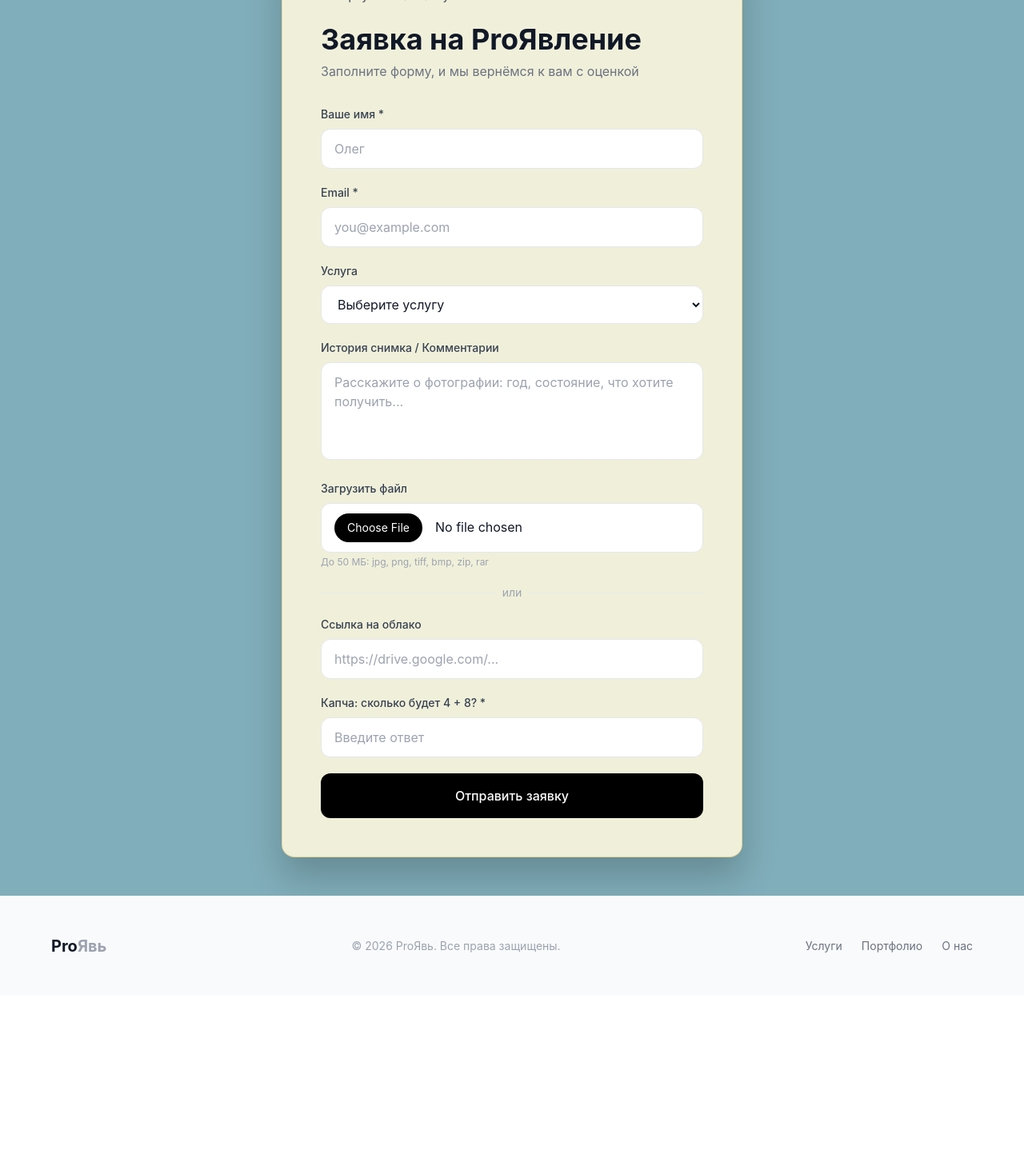
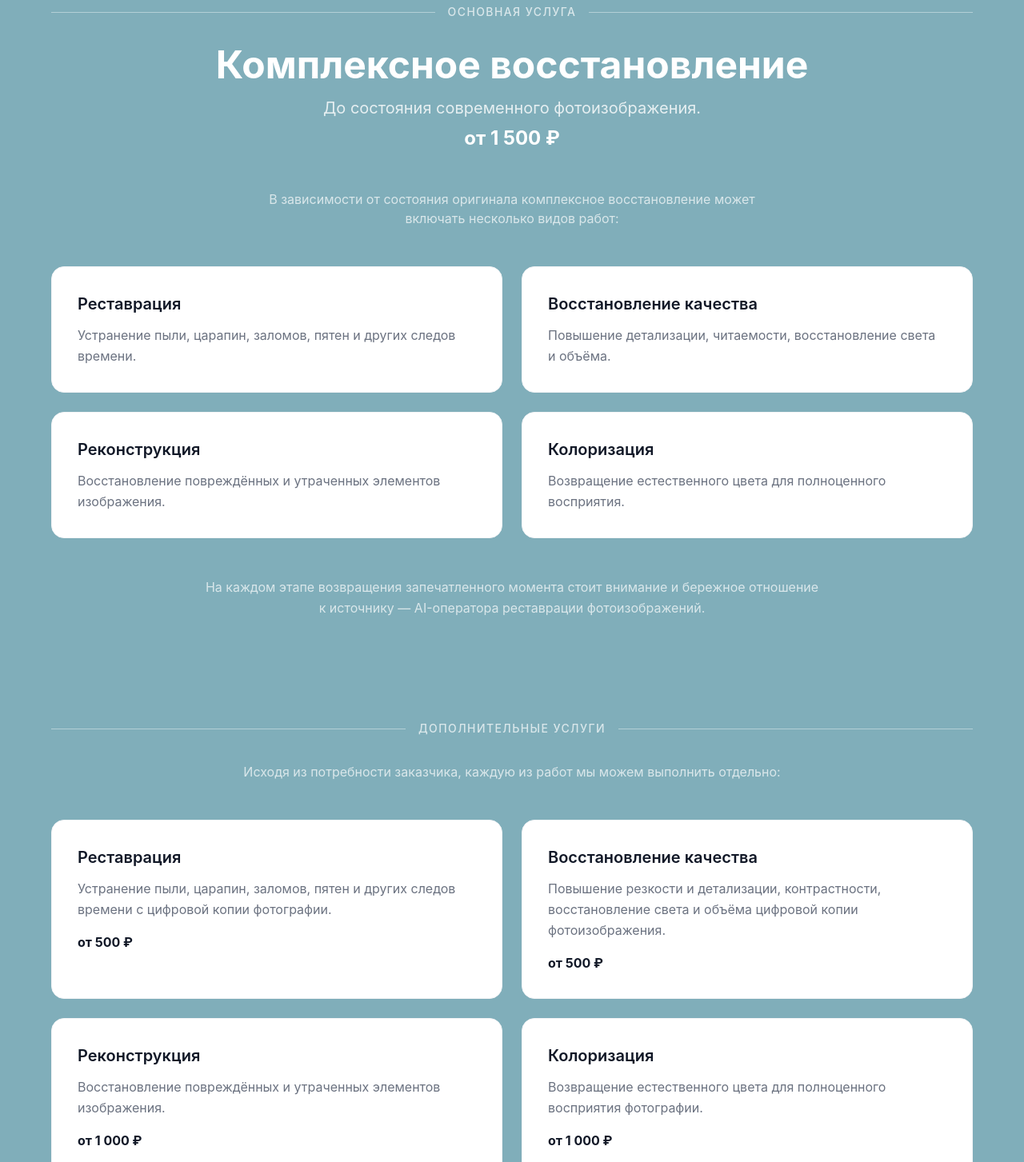
Before and after one commit to proyavi-art/site-proyavi-art, a Next.js app: page /uslugi in a window 1280 px wide. Shown: the part 180-1633 px from the top of the page at 80% size. Before the commit the page ends 1425 px from the top, so only its background shows below. Built offline with nearby package versions, Linux system fonts and the light colour scheme.

Commit message:
блок с описанием услуг

```diff
--- a/app/uslugi/page.tsx
+++ b/app/uslugi/page.tsx
@@ -62,16 +62,125 @@ export default function Uslugi() {
   }
 
   return (
-    <div className="min-h-screen bg-[#80AEBA] flex items-center justify-center px-4 py-12">
-      <div className="w-full max-w-xl bg-[#F0F0DA] rounded-2xl p-8 md:p-12 shadow-[0_25px_45px_rgba(0,0,0,0.2)] border border-[rgba(212,175,55,0.4)]">
+    <div className="min-h-screen bg-[#80AEBA]">
+      {/* Навигация */}
+      <div className="max-w-6xl mx-auto px-4 pt-8">
         <Link
           href="/"
-          className="inline-block mb-6 text-gray-600 hover:text-black transition-colors text-sm font-medium"
+          className="inline-block text-gray-700 hover:text-black transition-colors text-sm font-medium"
         >
           ← Вернуться на главную
         </Link>
+      </div>
 
-        <h1 className="text-3xl md:text-4xl font-bold text-gray-900 mb-2">Заявка на ProЯвление</h1>
+      {/* ОСНОВНАЯ УСЛУГА */}
+      <section className="py-16 px-4">
+        <div className="max-w-6xl mx-auto">
+          <div className="flex items-center gap-4 mb-8">
+            <div className="flex-1 h-px bg-white/40" />
+            <span className="text-sm text-white/70 tracking-widest uppercase font-medium">Основная услуга</span>
+            <div className="flex-1 h-px bg-white/40" />
+          </div>
+
+          <div className="text-center mb-12">
+            <h1 className="text-4xl md:text-5xl font-bold text-white mb-4">Комплексное восстановление</h1>
+            <p className="text-xl text-white/80 mb-2">До состояния современного фотоизображения.</p>
+            <p className="text-2xl font-bold text-white">от 1 500 ₽</p>
+          </div>
+
+          <p className="text-center text-white/70 mb-12 max-w-2xl mx-auto">
+            В зависимости от состояния оригинала комплексное восстановление может включать несколько видов работ:
+          </p>
+
+          <div className="grid md:grid-cols-2 gap-6 mb-12">
+            <article className="bg-white p-8 rounded-2xl border border-gray-100 hover:shadow-lg transition-shadow">
+              <h3 className="text-xl font-semibold text-gray-900 mb-3">Реставрация</h3>
+              <p className="text-gray-500 leading-relaxed">
+                Устранение пыли, царапин, заломов, пятен и других следов времени.
+              </p>
+            </article>
+
+            <article className="bg-white p-8 rounded-2xl border border-gray-100 hover:shadow-lg transition-shadow">
+              <h3 className="text-xl font-semibold text-gray-900 mb-3">Восстановление качества</h3>
+              <p className="text-gray-500 leading-relaxed">
+                Повышение детализации, читаемости, восстановление света и объёма.
+              </p>
+            </article>
+
+            <article className="bg-white p-8 rounded-2xl border border-gray-100 hover:shadow-lg transition-shadow">
+              <h3 className="text-xl font-semibold text-gray-900 mb-3">Реконструкция</h3>
+              <p className="text-gray-500 leading-relaxed">
+                Восстановление повреждённых и утраченных элементов изображения.
+              </p>
+            </article>
+
+            <article className="bg-white p-8 rounded-2xl border border-gray-100 hover:shadow-lg transition-shadow">
+              <h3 className="text-xl font-semibold text-gray-900 mb-3">Колоризация</h3>
+              <p className="text-gray-500 leading-relaxed">
+                Возвращение естественного цвета для полноценного восприятия.
+              </p>
+            </article>
+          </div>
+
+          <p className="text-center text-white/70 max-w-3xl mx-auto leading-relaxed">
+            На каждом этапе возвращения запечатленного момента стоит внимание и бережное отношение к источнику — AI-оператора реставрации фотоизображений.
+          </p>
+        </div>
+      </section>
+
+      {/* ДОПОЛНИТЕЛЬНЫЕ УСЛУГИ */}
+      <section className="py-16 px-4">
+        <div className="max-w-6xl mx-auto">
+          <div className="flex items-center gap-4 mb-8">
+            <div className="flex-1 h-px bg-white/40" />
+            <span className="text-sm text-white/70 tracking-widest uppercase font-medium">Дополнительные услуги</span>
+            <div className="flex-1 h-px bg-white/40" />
+          </div>
+
+          <p className="text-center text-white/70 mb-12 max-w-2xl mx-auto">
+            Исходя из потребности заказчика, каждую из работ мы можем выполнить отдельно:
+          </p>
+
+          <div className="grid md:grid-cols-2 gap-6">
+            <article className="bg-white p-8 rounded-2xl border border-gray-100 hover:shadow-lg transition-shadow">
+              <h3 className="text-xl font-semibold text-gray-900 mb-3">Реставрация</h3>
+              <p className="text-gray-500 leading-relaxed mb-4">
+                Устранение пыли, царапин, заломов, пятен и других следов времени с цифровой копии фотографии.
+              </p>
+              <p className="text-gray-900 font-bold">от 500 ₽</p>
+            </article>
+
+            <article className="bg-white p-8 rounded-2xl border border-gray-100 hover:shadow-lg transition-shadow">
+              <h3 className="text-xl font-semibold text-gray-900 mb-3">Восстановление качества</h3>
+              <p className="text-gray-500 leading-relaxed mb-4">
+                Повышение резкости и детализации, контрастности, восстановление света и объёма цифровой копии фотоизображения.
+              </p>
+              <p className="text-gray-900 font-bold">от 500 ₽</p>
+            </article>
+
+            <article className="bg-white p-8 rounded-2xl border border-gray-100 hover:shadow-lg transition-shadow">
+              <h3 className="text-xl font-semibold text-gray-900 mb-3">Реконструкция</h3>
+              <p className="text-gray-500 leading-relaxed mb-4">
+                Восстановление повреждённых и утраченных элементов изображения.
+              </p>
+              <p className="text-gray-900 font-bold">от 1 000 ₽</p>
+            </article>
+
+            <article className="bg-white p-8 rounded-2xl border border-gray-100 hover:shadow-lg transition-shadow">
+              <h3 className="text-xl font-semibold text-gray-900 mb-3">Колоризация</h3>
+              <p className="text-gray-500 leading-relaxed mb-4">
+                Возвращение естественного цвета для полноценного восприятия фотографии.
+              </p>
+              <p className="text-gray-900 font-bold">от 1 000 ₽</p>
+            </article>
+          </div>
+        </div>
+      </section>
+
+      {/* ФОРМА ЗАЯВКИ */}
+      <section className="py-16 px-4">
+        <div className="max-w-xl mx-auto bg-[#F0F0DA] rounded-2xl p-8 md:p-12 shadow-[0_25px_45px_rgba(0,0,0,0.2)] border border-[rgba(212,175,55,0.4)]">
+          <h2 className="text-3xl md:text-4xl font-bold text-gray-900 mb-2">Заявка на ProЯвление</h2>
           <p className="text-gray-500 mb-8">Заполните форму, и мы вернёмся к вам с оценкой</p>
 
           {error && (
@@ -110,10 +219,11 @@ export default function Uslugi() {
                 className="w-full px-4 py-3 rounded-xl border border-gray-200 bg-white text-gray-900 focus:border-black focus:outline-none transition-colors"
               >
                 <option value="">Выберите услугу</option>
+                <option value="Комплексное восстановление">Комплексное восстановление</option>
                 <option value="Реставрация">Реставрация</option>
+                <option value="Восстановление качества">Восстановление качества</option>
                 <option value="Реконструкция">Реконструкция</option>
                 <option value="Колоризация">Колоризация</option>
-              <option value="Комплексная работа">Комплексная работа</option>
               </select>
             </div>
 
@@ -185,6 +295,7 @@ export default function Uslugi() {
             </button>
           </form>
         </div>
+      </section>
     </div>
   );
 }
```
Lines whose indentation alone changed are shown as unchanged.
